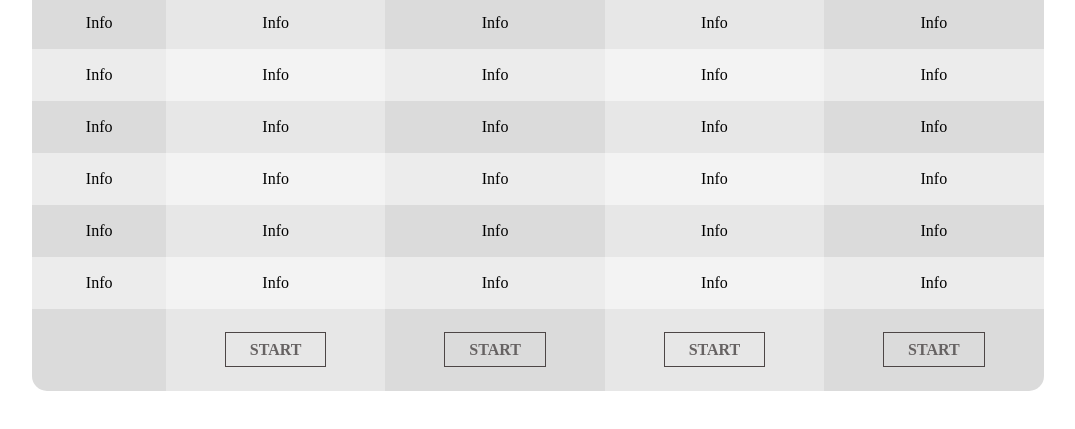
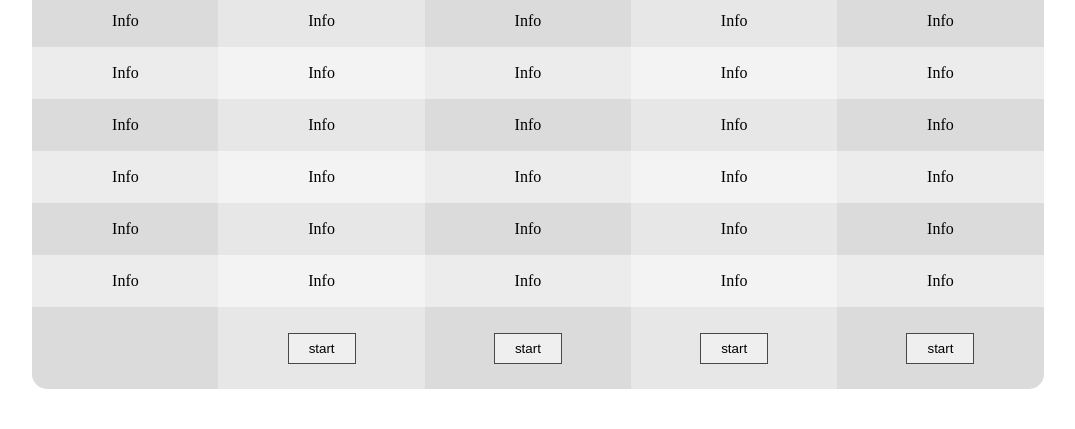
Before and after one commit to vovchyk2022/pseudoclasses-volodymyr, a plain HTML site: page index.html in a window 1280 px wide. Shown: the part 175-604 px from the top of the page, without its empty margins (102-1177 px from the left). Drawn offline with Linux system fonts and the light colour scheme.

Commit message:
Add noname changes

```diff
--- a/assets/css/style.css
+++ b/assets/css/style.css
@@ -69,7 +69,7 @@ tfoot>tr>th{
     height: 80px;
     color: rgb(102, 98, 98);
 }
-span{
+button{
         border: 1px solid rgb(77, 70, 70);
         padding: 0.5em 1.5em;
         padding: rgb(211 211 211);
--- a/index.html
+++ b/index.html
@@ -86,10 +86,10 @@
             <!-- tr>th*5{start} -->
             <tr>
                 <th></th>
-                <th><span>start</span></th>
-                <th><span>start</span></th>
-                <th><span>start</span></th>
-                <th><span>start</span></th>
+                <th><button>start</button></th>
+                <th><button>start</button></th>
+                <th><button>start</button></th>
+                <th><button>start</button></th>
             </tr>
         </tfoot>
     </table>
```
